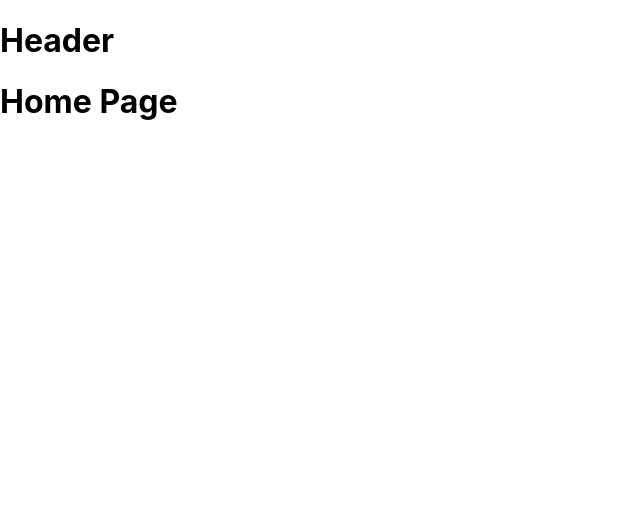
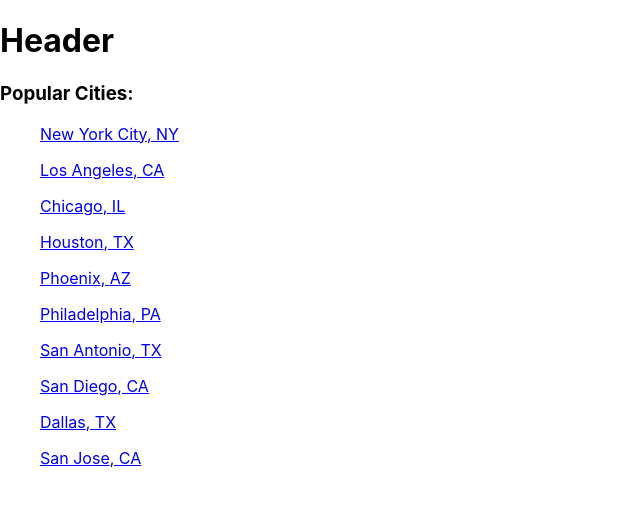
Before and after one commit to PaulDSink/Weather-App, a React (Create React App) app: page / in a window 1280 px wide. Shown: the top 506 px of the page, without its empty margins (0-640 px from the left). Built offline with nearby package versions, Linux system fonts and the light colour scheme; no server answers.

Commit message:
created basic skeleton of Home.js

```diff
--- a/src/App.js
+++ b/src/App.js
@@ -12,6 +12,39 @@ export default class App extends Component {
     super();
     this.state = {
       weather: [],
+      cities: [
+        {
+          name: 'New York City',
+          state: 'NY',
+        }, {
+          name: 'Los Angeles',
+          state: 'CA',
+        }, {
+          name: 'Chicago',
+          state: 'IL',
+        }, {
+          name: 'Houston',
+          state: 'TX',
+        }, {
+          name: 'Phoenix',
+          state: 'AZ',
+        }, {
+          name: 'Philadelphia',
+          state: 'PA',
+        }, {
+          name: 'San Antonio',
+          state: 'TX',
+        }, {
+          name: 'San Diego',
+          state: 'CA',
+        }, {
+          name: 'Dallas',
+          state: 'TX',
+        }, {
+          name: 'San Jose',
+          state: 'CA',
+        }
+      ],
     }
   }
   componentDidMount = async()=>{
@@ -29,8 +62,9 @@ export default class App extends Component {
         <Header />
         <main>
           <Switch>
-            <Route path="/" exact component={Home} />
-            <Route path="/show" exact component={Show} />
+            <Route exact path="/" render={props=>
+              <Home cities={this.state.cities}/> }/>
+            <Route exact path="/show" component={Show} />
           </Switch>
         </main>
       </div>
--- a/src/components/Home/Home.js
+++ b/src/components/Home/Home.js
@@ -1,12 +1,22 @@
 import React, { Component } from 'react'
+import {Route, Link, Switch, Redirect} from 'react-router-dom'
 
 export default class Home extends Component {
 
     render() {
-
+        const cityList = this.props.cities.map((city)=>{
+            return (
+                <Link to="/show/">
+                    <p className="city">{city.name}, {city.state}</p>
+                </Link>
+            )
+        })
         return (
             <div className="Home">
-                <h1>Home Page</h1>
+                <h3>Popular Cities:</h3>
+                <ul className="city-list">
+                    {cityList}
+                </ul>
             </div>
         )
     }
```
